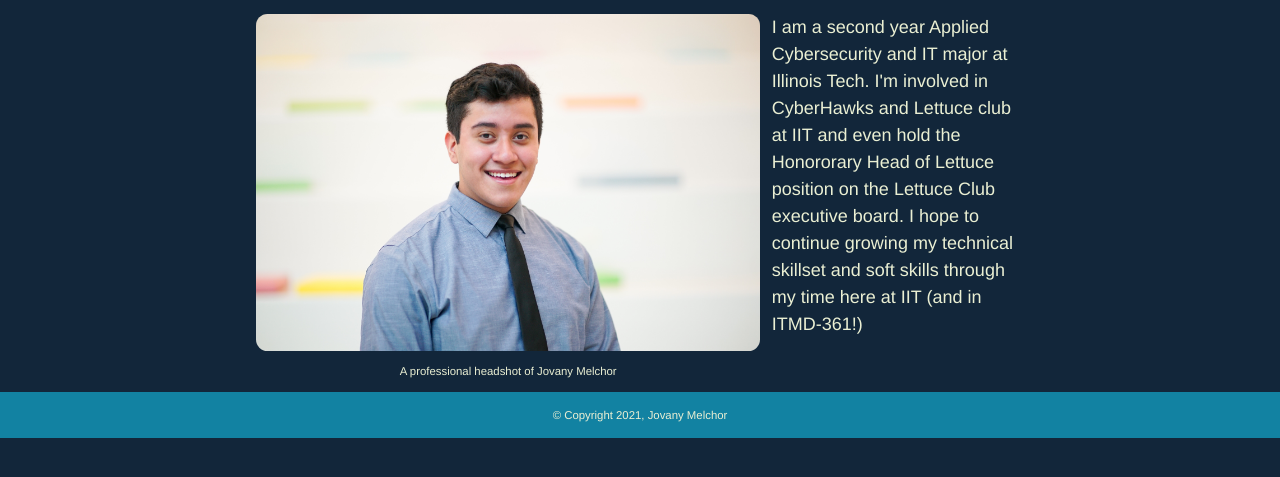
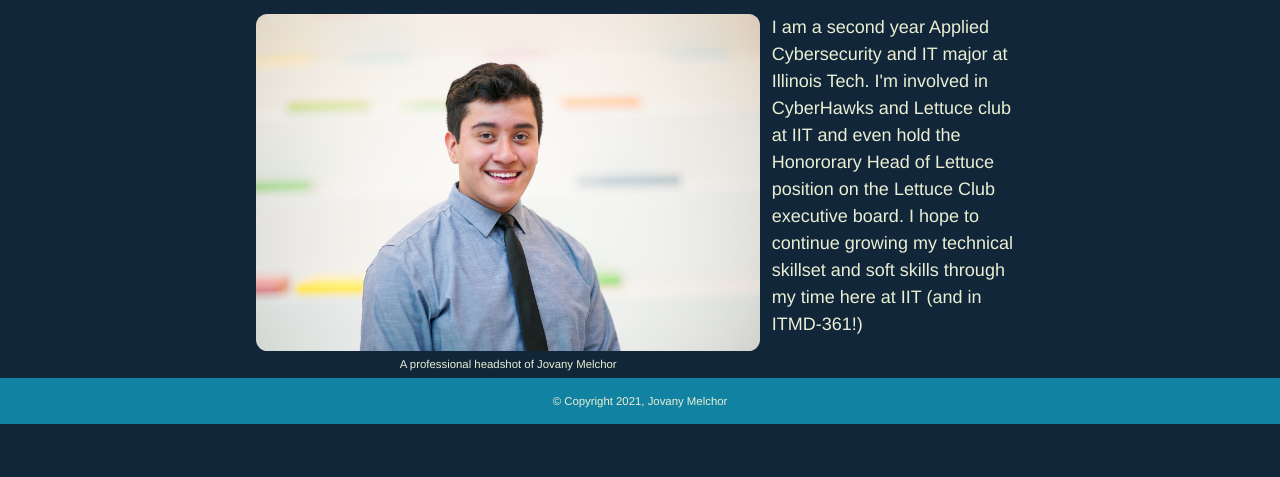
Before and after one commit to pparagonn/itmd361-website, a plain HTML site: page index.html in a window 1280 px wide. Shown: the part 219-696 px from the top of the page. Drawn offline with Linux system fonts and the light colour scheme.

Commit message:
Change figcaption lineheight across all views

```diff
--- a/assets/css/screen.css
+++ b/assets/css/screen.css
@@ -55,6 +55,12 @@ li,
 ol,
 ul {
   padding: 0.267em; /* 4.277 / 16 = 0.267 */
+}
+
+figcaption {
+  padding-top: 0.633em; /* 10.13 / 16 = 0.633 */
+  padding-bottom: 0.633em; /* 10.13 / 16 = 0.633 */
+  line-height: 1.125em; /* 18 / 16 = 1.25 */
 }
 
 /* Image Styles */
@@ -139,11 +145,6 @@ nav a {
 
 /* Media Queries */
 @media screen and (min-width: 34.375em) {
-  /* Content Style */
-  figcaption {
-    padding-top: 0.633em; /* 10.13 / 16 = 0.633 */
-    padding-bottom: 0.633em; /* 10.13 / 16 = 0.633 */
-  }
 
   /* Home Page */
   .about-me-section {
```
